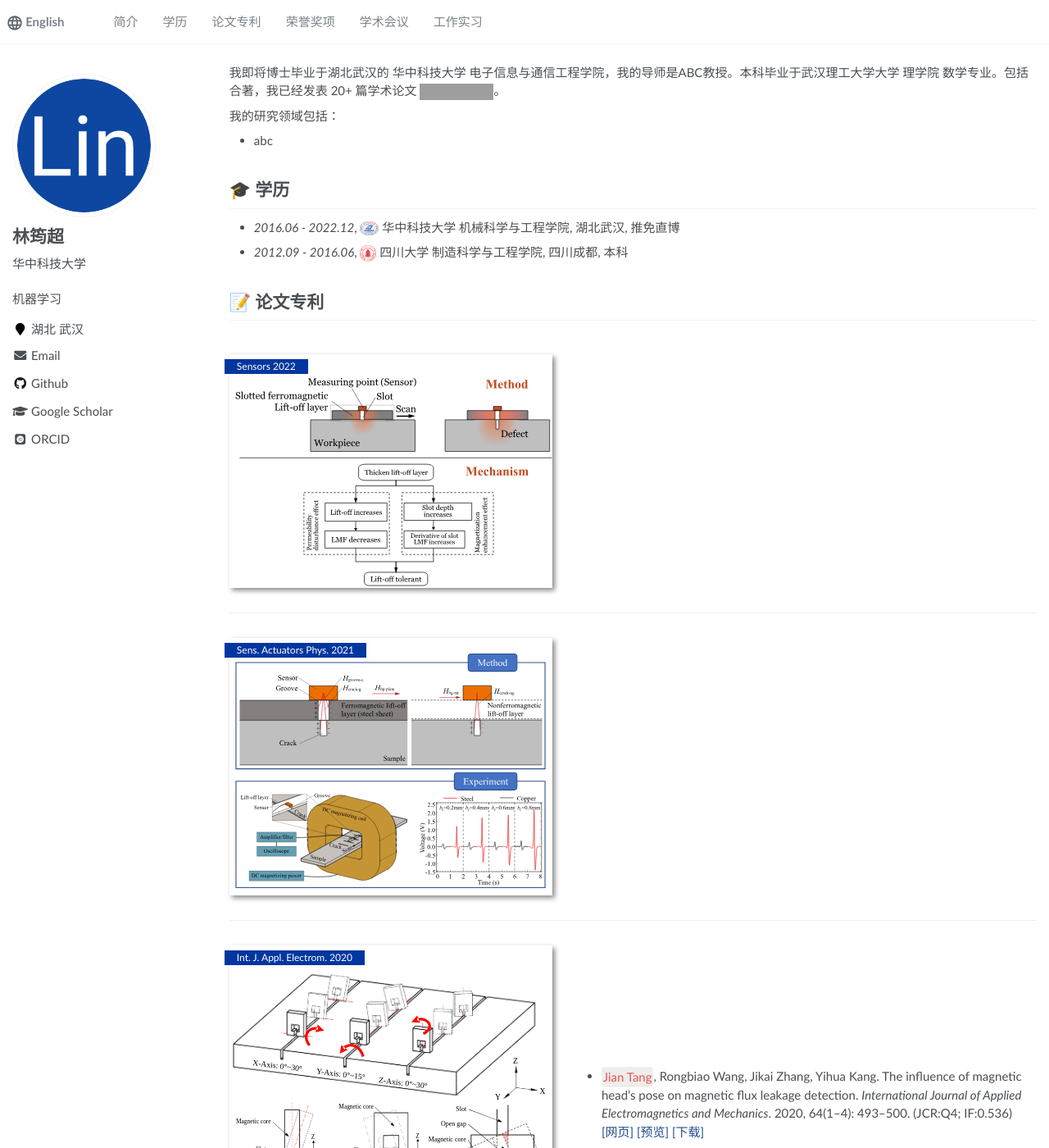
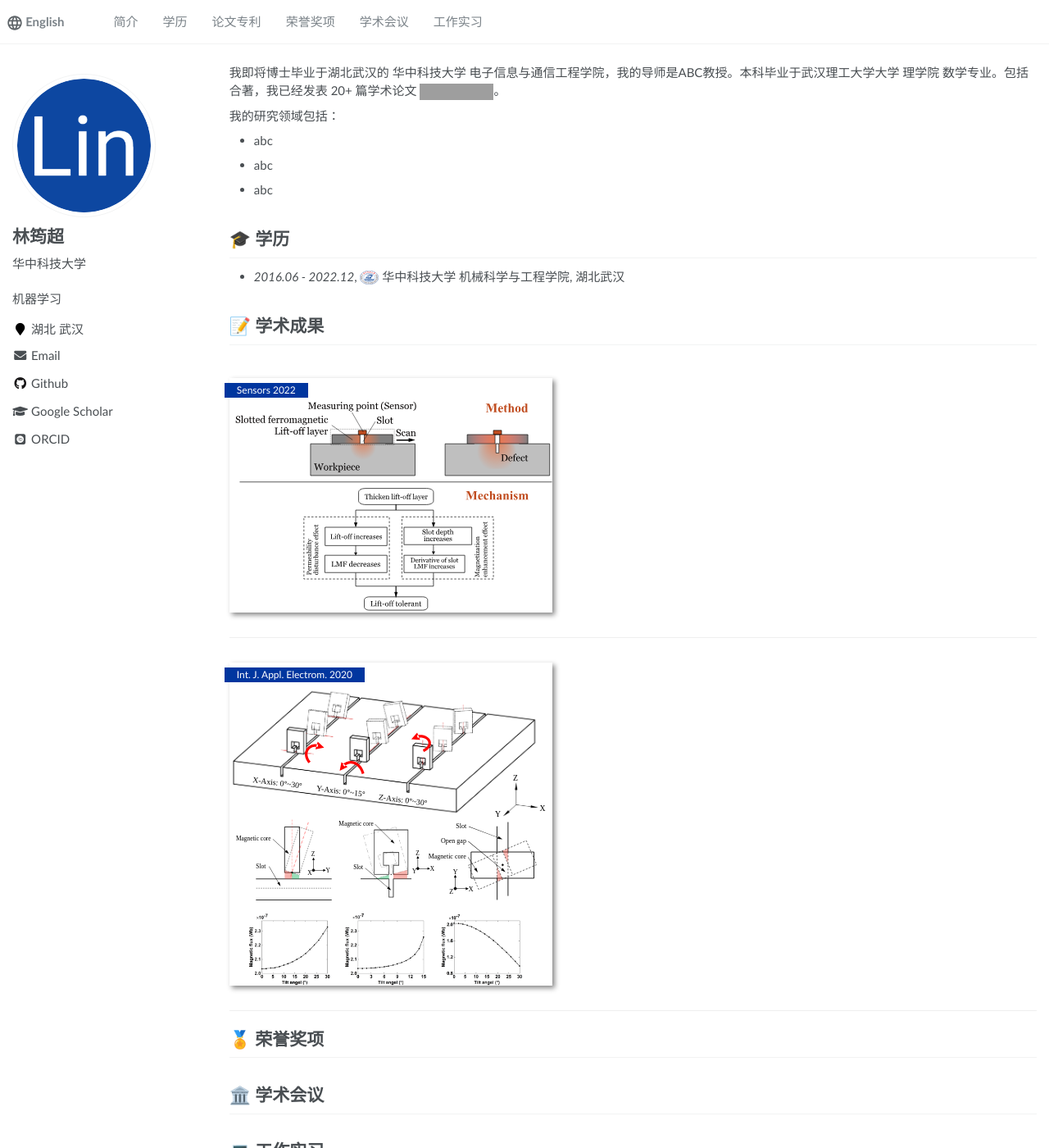
Before and after one commit to landrarwolf/Homepage_CN, a Jekyll site: the page built from _pages/about.md, in a window 1280 px wide and 1400 px high. Shown: the whole window at 82% size. Built offline with Jekyll 4.4.1, drawn with Linux system fonts in a browser that asks for light colours; some web fonts are replaced; grey boxes are pictures that could not be loaded.

Commit message:
Update about.md

```diff
--- a/_pages/about.md
+++ b/_pages/about.md
@@ -22,42 +22,34 @@ redirect_from:
 
 我的研究领域包括：
 - abc
+- abc
+- abc
+
+<span class='anchor' id='-xl'></span>
 
 
 
-<span class='anchor' id='-xl'></span>
 
 # 🎓 学历
-- *2016.06 - 2022.12*, <a href="https://www.hust.edu.cn/"><img class="svg" src="/images/HUST_logo.svg" width="23pt"></a> 华中科技大学 机械科学与工程学院, 湖北武汉, 推免直博
-- *2012.09 - 2016.06*, <a href="https://www.scu.edu.cn/"><img class="svg" src="/images/SCU_logo.svg" width="20pt"></a> 四川大学 制造科学与工程学院, 四川成都, 本科
+- *2016.06 - 2022.12*, <a href="https://www.hust.edu.cn/"><img class="svg" src="/images/HUST_logo.svg" width="23pt"></a> 华中科技大学 机械科学与工程学院, 湖北武汉
 
 <span class='anchor' id='-lwzl'></span>
 
-# 📝 论文专利
 
 
+
+# 📝 学术成果
 <div class='paper-box'><div class='paper-box-image'><div><div class="badge">Sensors 2022</div><img src='images/sensors2022.svg' alt="sym" width="100%"></div></div>
 <div class='paper-box-text' markdown="1">
-
-
 
 </div>
 </div>
 
-<div class='paper-box'><div class='paper-box-image'><div><div class="badge">Sens. Actuators Phys. 2021</div><img src='images/sna2021.svg' alt="sym" width="100%"></div></div>
+<div class='paper-box'><div class='paper-box-image'><div><div class="badge">Int. J. Appl. Electrom. 2020</div><img src='images/ijaem2020.svg' alt="sym" width="100%">
+</div></div>
+
 <div class='paper-box-text' markdown="1">
 
-
-
-
-</div>
-</div>
-
-<div class='paper-box'><div class='paper-box-image'><div><div class="badge">Int. J. Appl. Electrom. 2020</div><img src='images/ijaem2020.svg' alt="sym" width="100%"></div></div>
-<div class='paper-box-text' markdown="1">
-
--	`Jian Tang`, Rongbiao Wang, Jikai Zhang, Yihua Kang. The influence of magnetic head’s pose on magnetic flux leakage detection. *International Journal of Applied Electromagnetics and Mechanics*. 2020, 64(1–4): 493–500. (JCR:Q4; IF:0.536)
-[[网页]](https://dx.doi.org/10.3233/JAE-209356) [[预览]](https://github.com/tangjyan/tangjyan.github.io/blob/main/pdf/TangJ-2020-The%20influence%20of%20magnetic%20head%E2%80%99s%20pose%20on%20magnetic%20flux%20leakage%20detection.pdf) [[下载]](/pdf/TangJ-2020-The%20influence%20of%20magnetic%20head%E2%80%99s%20pose%20on%20magnetic%20flux%20leakage%20detection.pdf)
 
 </div>
 </div>
@@ -65,40 +57,25 @@ redirect_from:
 
 <!-- - Bo Feng, Jianbo Wu, Hongming Tu, `Jian Tang`, Yihua Kang. A Review of Magnetic Flux Leakage Nondestructive Testing. *Materials*. 2022, 15 (20): 7362. (JCR:Q1; IF:3.748)
 [[网页]](https://dx.doi.org/10.3390/ma15207362) [[预览]](https://github.com/tangjyan/tangjyan.github.io/blob/main/pdf/FengB-2022-A%20Review%20of%20Magnetic%20Flux%20Leakage%20Nondestructive%20Testing.pdf) [[下载]](/pdf/FengB-2022-A%20Review%20of%20Magnetic%20Flux%20Leakage%20Nondestructive%20Testing.pdf) -->
-
-
-
-
-<!-- - 	`唐健`，王荣彪，康宜华. 大提离漏磁无损检测方法. *无损检测*. 2022,44(4): 67. (核心期刊)
-[[网页]](https://dx.doi.org/10.11973/wsjc202204000) [[预览]](https://github.com/tangjyan/tangjyan.github.io/blob/main/pdf/%E5%94%90%E5%81%A5-2022-%E5%A4%A7%E6%8F%90%E7%A6%BB%E6%BC%8F%E7%A3%81%E6%97%A0%E6%8D%9F%E6%A3%80%E6%B5%8B%E6%96%B9%E6%B3%95.pdf) [[下载]](/pdf/%E5%94%90%E5%81%A5-2022-%E5%A4%A7%E6%8F%90%E7%A6%BB%E6%BC%8F%E7%A3%81%E6%97%A0%E6%8D%9F%E6%A3%80%E6%B5%8B%E6%96%B9%E6%B3%95.pdf)   -->
-
-
-### 专利
----
-<!-- - 康宜华, `唐健`. 一种基于铁磁性板的缺陷检测方法. [[网页]](https://cprs.patentstar.com.cn/Search/Detail?ANE=9IBC8DFA9GCB8DEA6FAA9HHFCICA1BAA9ACB9EGC9GAA6AAA) -->
+<span class='anchor' id='-ryjx'></span>
 
 
 
 
 
-
-
-<span class='anchor' id='-ryjx'></span>
-
 # 🏅 荣誉奖项
-<!-- - *2015.11* 获得 第十四届“挑战杯”全国大学生课外学术科技作品竞赛 `一等奖`
-- *2015.06* 获得 第十三届“挑战杯”四川大学生课外学术科技作品竞赛 `一等奖` [[新闻]](https://www.sc.gov.cn/10462/10778/10876/2015/7/1/10341562.shtml)
-- *2014.12* 获得 第四届全国大学生工程训练综合能力竞赛（四川赛区） `一等奖`   -->
 
 <span class='anchor' id='-xshy'></span>
 
+
+
+
+
 # 🏛️ 学术会议
-<!-- - *2021.10*, 全国电磁无损检测技术研讨会 暨 中国机械工程学会无损检测分会电磁专业技术大会第十一届第四次全体会议, 陕西西安, 受邀报告
-- *2019.09*, 第十九届国际应用电磁学与力学会议 (ISEM 2019), 江苏南京, 海报
-- *2017.10*, 第六届中国国际管道会议 (CIPC 2017), 河北廊坊 -->
 
 <span class='anchor' id='-gzsx'></span>
 
+
+
+
 # 💻 工作实习
-<!-- - *2020.11.25 - 2020.12.02*, 湖北新冶钢有限公司, 湖北黄石
-- *2017.6 - 2021.1*, 制造装备数字化国家工程研究中心, 湖北武汉 -->
```
